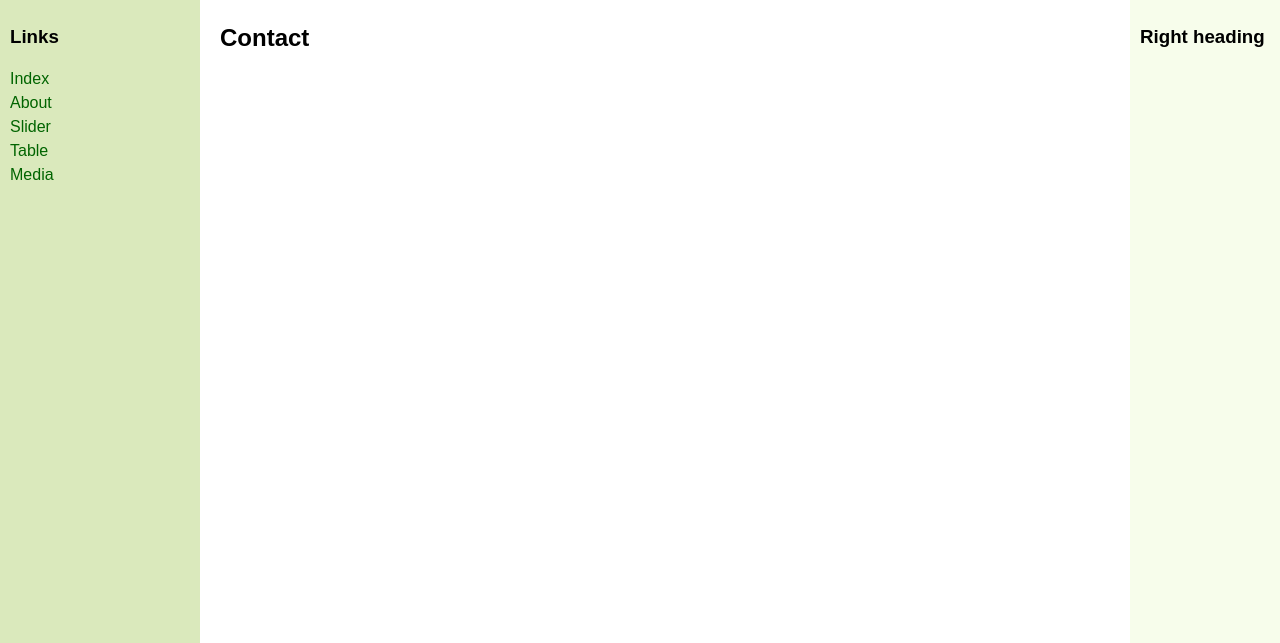
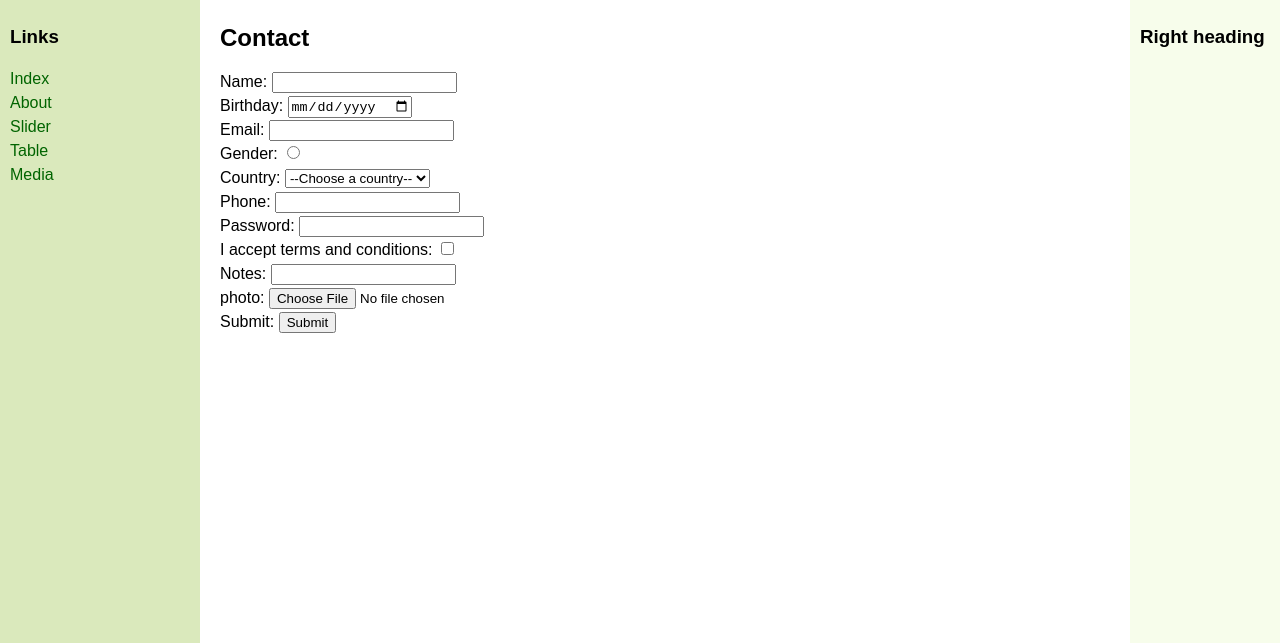
Before and after one commit to laptevARTEM/test_website, a plain HTML site: page contact.html in a window 1280 px wide. Shown: the part 147-790 px from the top of the page. Drawn offline with Linux system fonts and the light colour scheme.

```diff
--- a/contact.html
+++ b/contact.html
@@ -14,6 +14,50 @@
         <article>
             <h1>Contact</h1>
             <p></p>
+            <label>Name:</label>
+            <input type="text" name = "text">
+            <br>
+            <label>Birthday:</label>
+            <input type="date" name = "birthday">
+            <br>
+            <label>Email:</label>
+            <input type="email" name = "text">
+            <br>
+            <label>Gender:</label>
+            <input type="radio" name = "buttons">
+            <br>
+            <label>Country:</label>
+            <select name="countries" id="country-select">
+                <option value="">--Choose a country--</option>
+                <option value="Ukraine">Ukraine</option>
+                <option value="Russia">Russia</option>
+                <option value="USA">USA</option>
+                <option value="Canada">Canada</option>
+                <option value="France">France</option>
+                <option value="Italy">Italy</option>
+                <option value="Spain">Spain</option>
+                <option value="Moldova">Moldova</option>
+                <option value="Turkish">Turkish</option>
+            </select>
+            <br>
+            <label>Phone:</label>
+            <input type="phone" name = "text">
+            <br>
+            <label>Password:</label>
+            <input type="password" name = "text">
+            <br>
+            <label>I accept terms and conditions:</label>
+            <input type="checkbox" name = "checkbox">
+            <br>
+            <label>Notes:</label>
+            <input type="textarea" name = "text">
+            <br>
+            <label>photo:</label>
+            <input type="file" name = "input">
+            <br>
+            <label>Submit:</label>
+            <input type="submit" name = "Submit button">
+            <br>
         </article>
     </main>
     <nav class="left column">
```
Also changed, not shown: about.html (+2 -1 lines), media.html (+7 -0 lines), table.html (+3 -0 lines), assets/img/audi.jpg.webp (added), assets/img/bmw.png.webp (added), assets/img/mex.png.webp (added), 1 other file.
